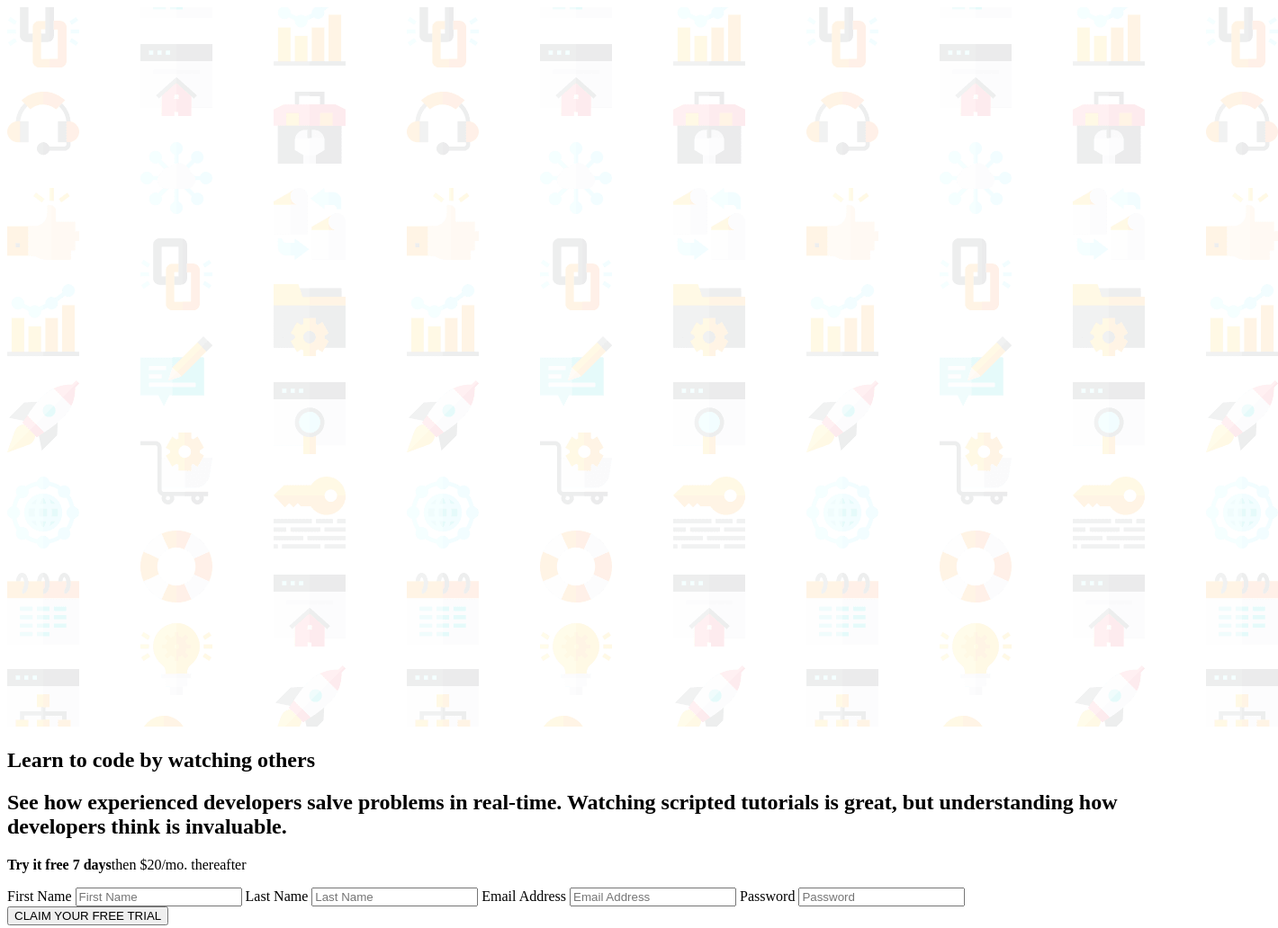
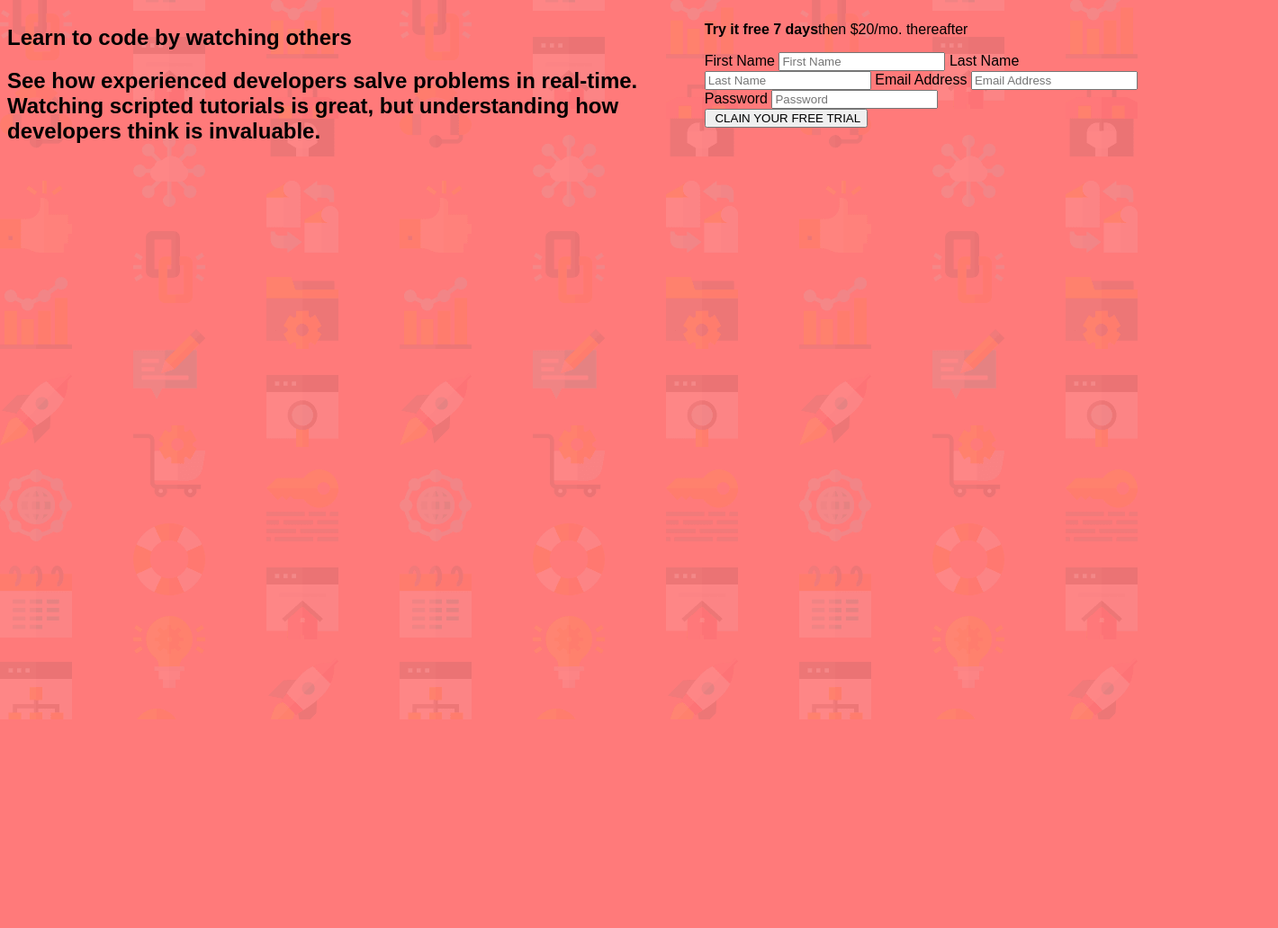
Before and after one commit to medinapicoli/Componente-com-formulario-de-inscricao, a plain HTML site: page index.html in a window 1280 px wide. Shown: the whole page at 90% size, 1420 px wide, since content can reach past the window. After the commit the page ends 800 px from the top, so only its background shows below. Drawn offline with Linux system fonts and the light colour scheme.

Commit message:
Atualizado

```diff
--- a/index.html
+++ b/index.html
@@ -5,13 +5,12 @@
     <meta http-equiv="X-UA-Compatible" content="IE=edge">
     <meta name="viewport" content="width=device-width, initial-scale=1.0">
     <link rel="shortcut icon" href="./assets/favicon-32x32.png" type="image/x-icon">
+    <link rel="preconnect" href="https://fonts.googleapis.com">
+    <link rel="preconnect" href="https://fonts.gstatic.com" crossorigin>
+    <link href="https://fonts.googleapis.com/css2?family=Outfit:wght@400;500;600;700&display=swap" rel="stylesheet">
+    <link rel="stylesheet" href="style.css">
     <title>Componente de introdução com formulário de inscrição</title>
 </head>
-<body>
-    <div class="imagem-principal" >
-        <img id="imagem-fundo" src="./assets/bg-intro-desktop.png" alt="Ilustração imagem de fundo">
-    </div>
-
     <main class="container">
         <section class="h1-h2">
             <h1 class="txt-codificar">
@@ -41,8 +40,11 @@
                 <label for="password">Password</label>
                 <input type="password" id="senha" class="input-padrao" required placeholder="Password">
             </form>
+                <div>
+                    <input type="submit" value=" CLAIN YOUR FREE TRIAL" class="enviar">
 
-                <button>CLAIM YOUR FREE TRIAL</button>
+                </div>
+
 
 
         </section>
--- a/style.css
+++ b/style.css
@@ -0,0 +1,40 @@
+:root {
+/* ## Colors */
+/* ### Primary */
+
+--clr-primary-Red:hsl(0, 100%, 74%);
+--clr-primary-Green: hsl(154, 59%, 51%);
+
+/* ### Accent */
+--clr-primary-Blue: hsl(248, 32%, 49%);
+
+/* ### Neutral */
+--clr-primary-Dark-Blue: hsl(249, 10%, 26%);
+--clr-primary-Grayish-Blue: hsl(246, 25%, 77%);
+
+/* ## Typography */
+/* ### Body Copy */
+--fs-body-copy: 16px;
+
+/* ### Font */
+--ff-page: "poppins", sans-serif;
+
+--fw-400: 400;
+--fw-500: 500;
+--fw-600: 600;
+--fw-700: 700;
+}
+
+body {
+    display: flex;
+
+    background: url(./assets/bg-intro-desktop.png);
+    background-repeat: no-repeat;
+    background-color: var(--clr-primary-Red);
+    font-size: var(--fs-body-copy);
+    font-family: var(--ff-page);
+}
+
+.container {
+    display: flex;
+}
```
